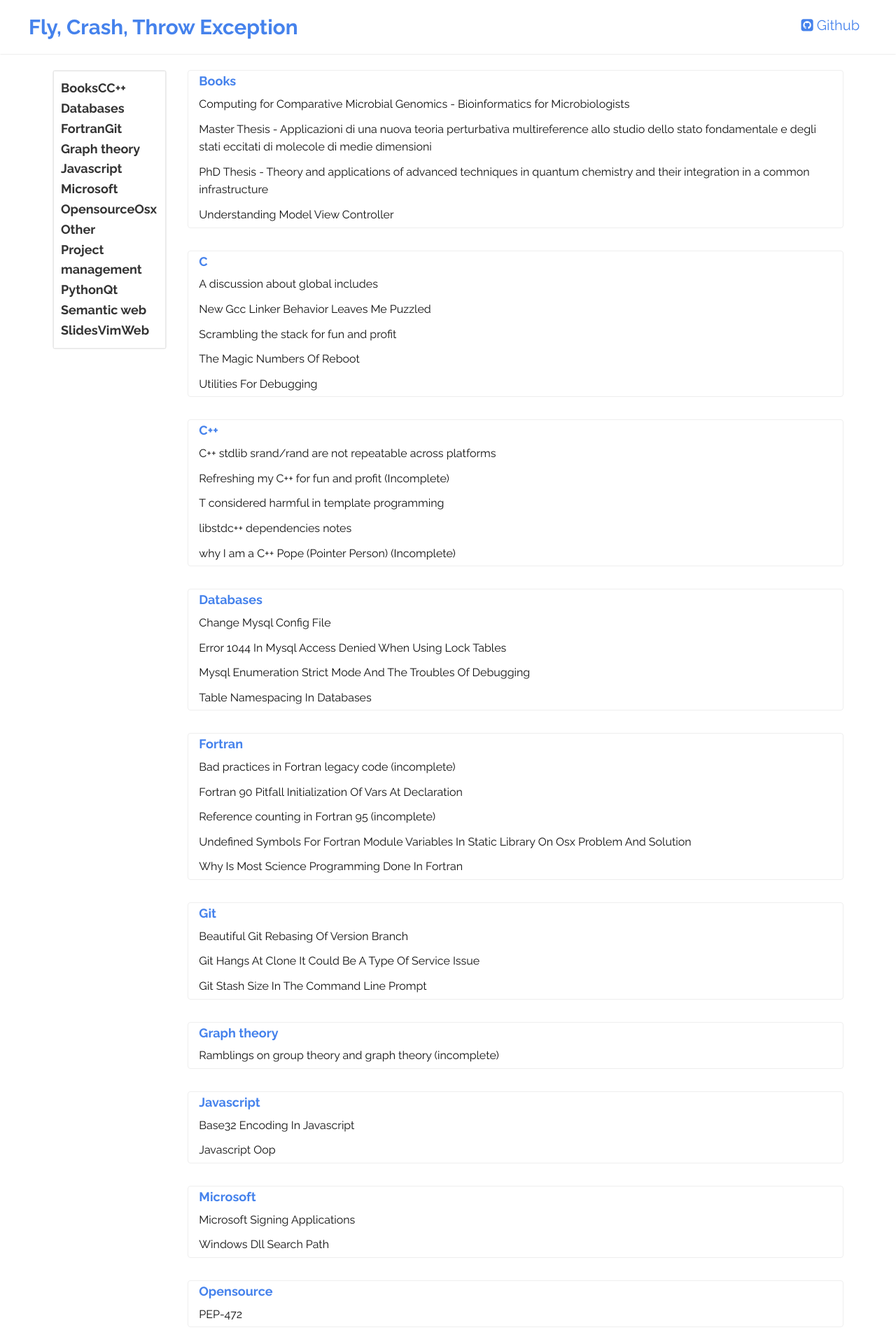
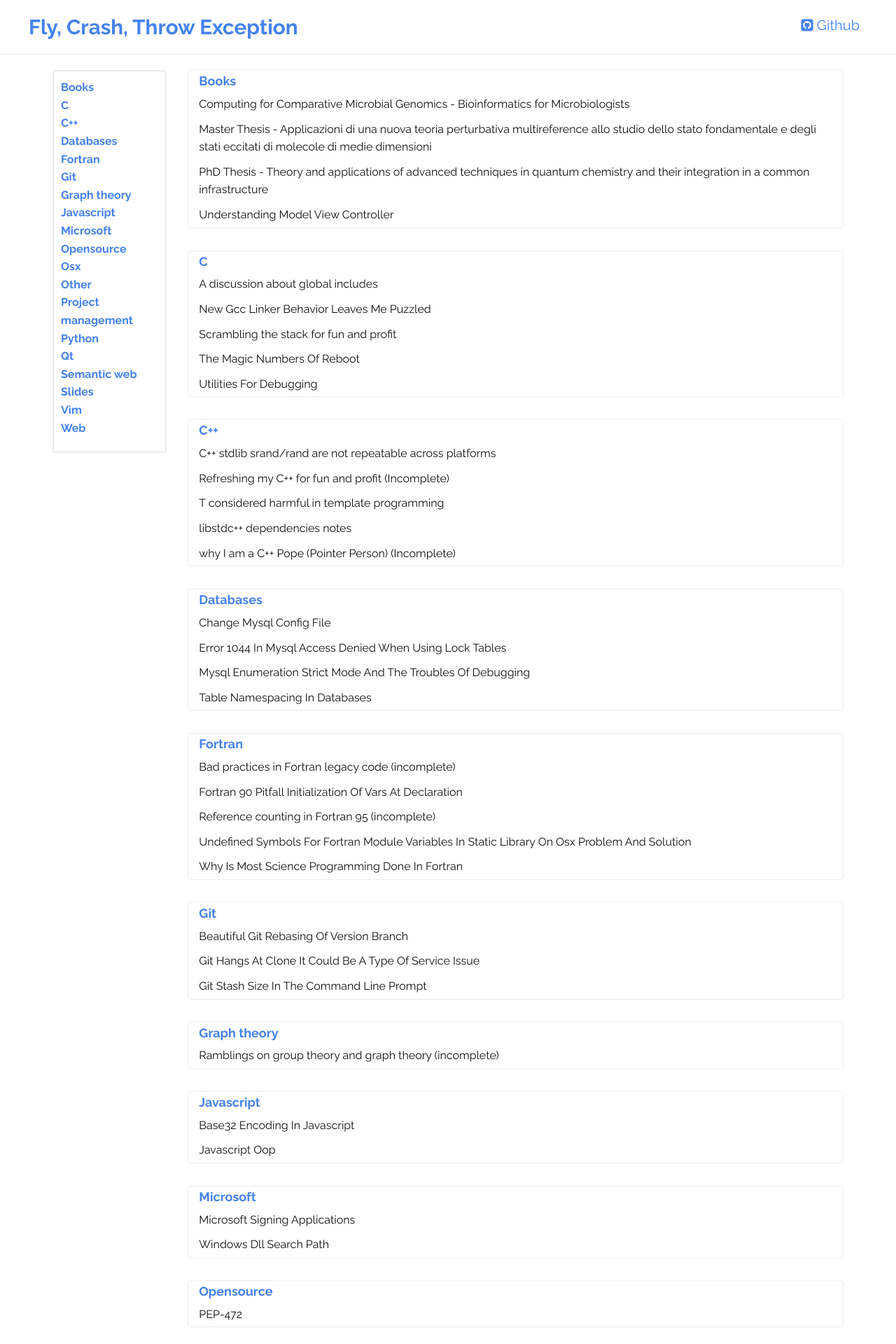
Before and after one commit to stefanoborini/stefanoborini.github.io, a Jekyll site: the page built from index.html, in a window 1280 px wide. Shown: the top 1920 px of the page at 70% size. Built offline with Jekyll 4.4.1, drawn with Linux system fonts in a browser that asks for light colours; the list of posts is cut into pages by our own code.

Commit message:
Another fix of the side panel

```diff
--- a/_sass/_layout.scss
+++ b/_sass/_layout.scss
@@ -110,7 +110,8 @@ footer {
 
 .sidemenu ul > li {
     font-weight: bold;
-    font-size: 18px;
+    font-size: 16px;
+    color: #4582ec;
 }
 
 .sidemenu {
--- a/index.html
+++ b/index.html
@@ -11,7 +11,7 @@ layout: default
                 {% assign sorted_cats = site.categories | sort %}
                 {% for category in sorted_cats %}
                     {% capture category_name %}{{ category | first }}{% endcapture %}
-                    <li class="pull-left">{{ category_name | capitalize }}</li>
+                    <li>{{ category_name | capitalize }}</li>
                 {% endfor %}
                 </ul>
               </div>
```
